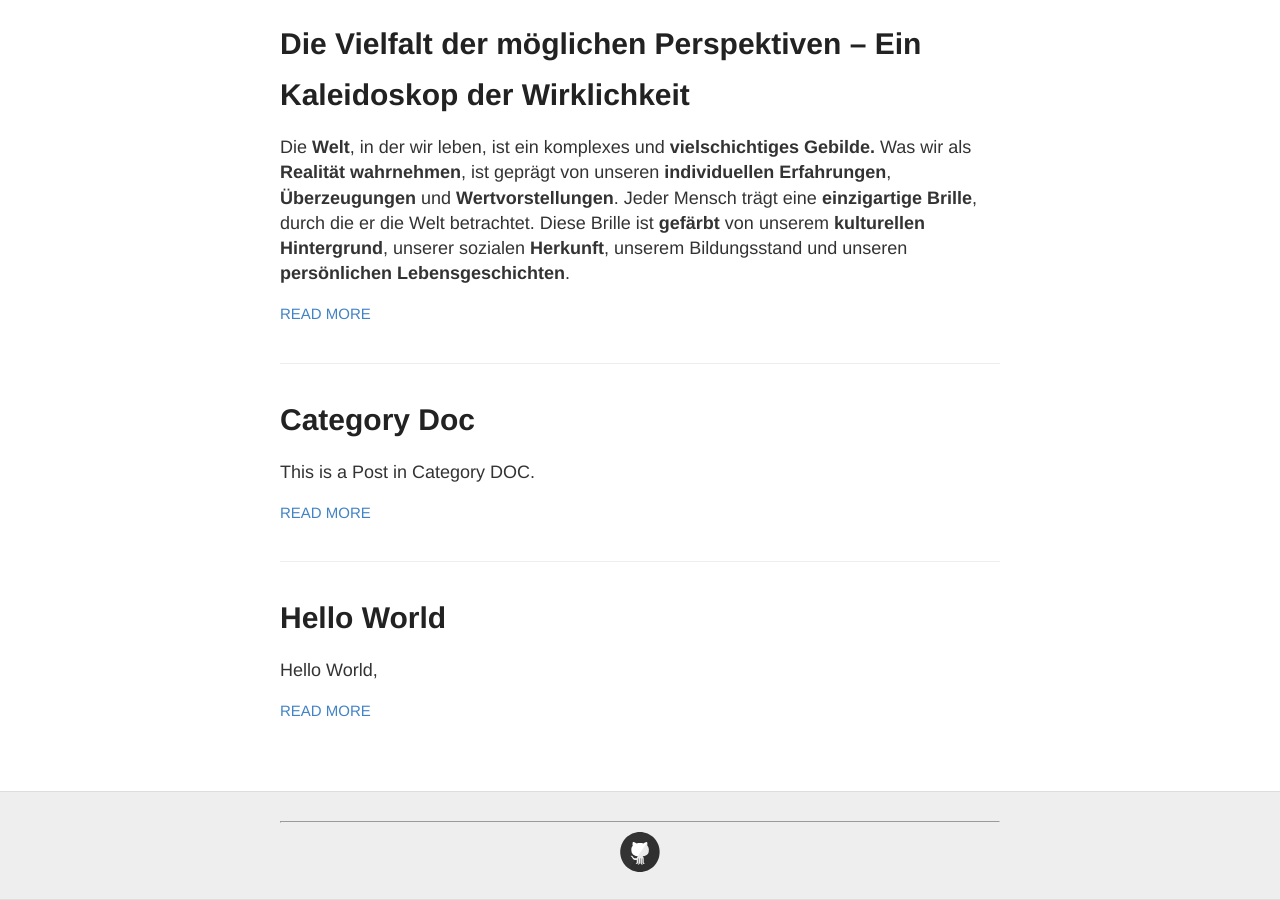
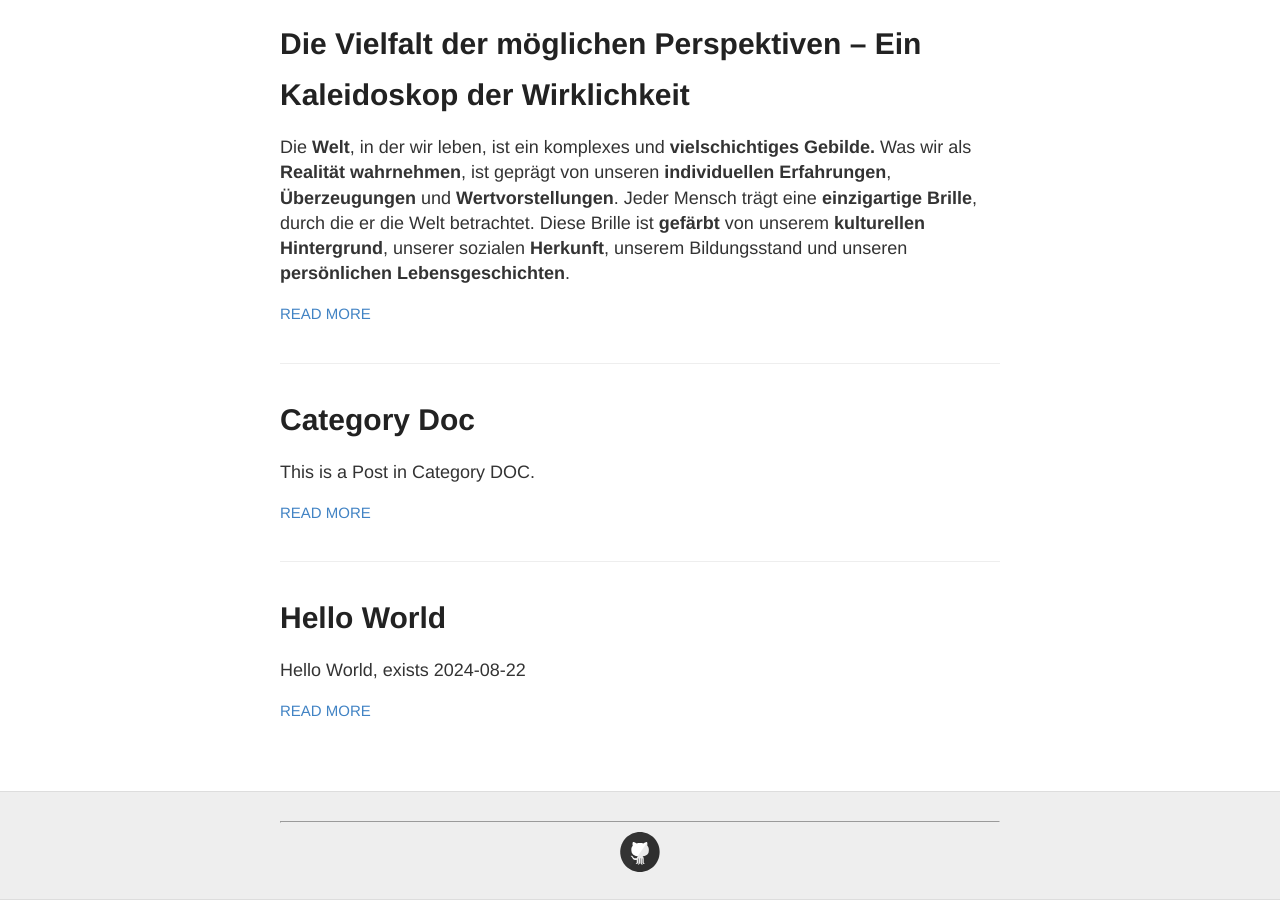
Before and after one commit to S2030c/bildung, a Jekyll site: the page built from index.html, in a window 1280 px wide and 900 px high, scrolled down 1611 px. Built offline with Jekyll 4.4.1, drawn with Linux system fonts in a browser that asks for light colours.

Commit message:
Update 2024-08-22-hello-world.md

```diff
--- a/_posts/2024-08-22-hello-world.md
+++ b/_posts/2024-08-22-hello-world.md
@@ -1,3 +1,3 @@
-Hello World,
+Hello World, exists 2024-08-22
 
-First Blog Entry
+First Blog Entry – testing
```
